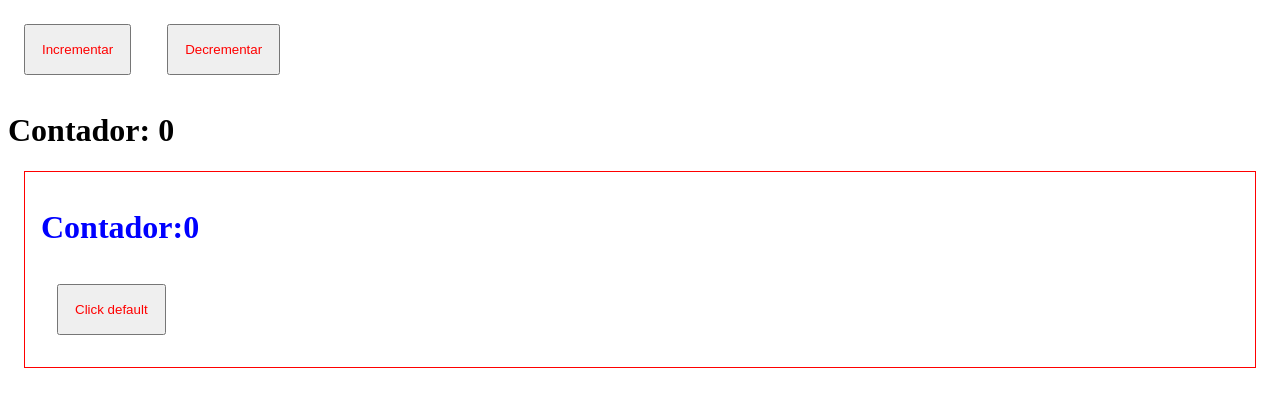
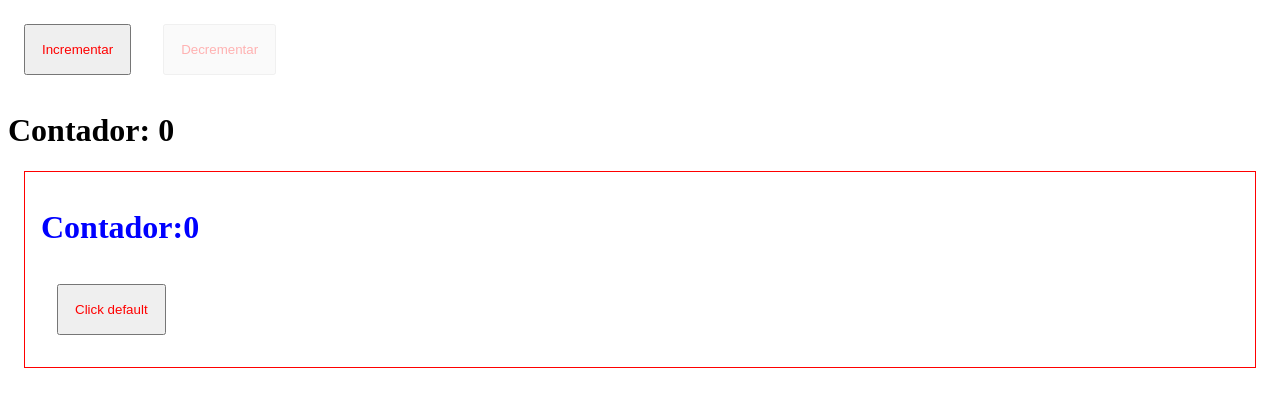
Before and after one commit to Manoel7Oliveira/Curso-React-Serliv, a React (Vite) app in the folder meu-primeiro-react/first-react/: page / in a window 1280 px wide. Shown: the top 406 px of the page. Built offline with nearby package versions, Linux system fonts and the light colour scheme.

Commit message:
Mudando o valor do cont com useState

```diff
--- a/meu-primeiro-react/first-react/src/App-3-reatividade.jsx
+++ b/meu-primeiro-react/first-react/src/App-3-reatividade.jsx
@@ -8,24 +8,24 @@ function App() {
     function incrementar() {
         // contador++
         // console.log("Contador:", contador)
-
-
-
-        hook[1](hook[0] + 1)
-
-
+        // hook[1](hook[0] + 1)
+        setCont(cont + 1);
     }
 
-    const hook = useState(0)
-    console.log(hook)
+    //const hook = useState(0) // retorna um array com dois valores,o primeiro valor é o valor da variavel
+    // O segundo valor é uma função que sera usada para alterar o valor ou estado da variavel
+
+    const [cont, setCont] = useState(0)
+    // console.log(changeValue)
 
     return (
         <>
-            <Button text="Incrementar" onClique={incrementar} />  {/*importei o button do arquivo Button.jsx*/}
-            <Button text="Decrementar" />
-            <h1>Contador: {hook[0]}</h1>
+            {/*<Button text="Incrementar" onClique={incrementar} />*/}  {/*importei o button do arquivo Button.jsx*/}
+            <Button disable={cont >= 20} text="Incrementar" onClique={() => { setCont(cont + 1) }} />
+            <Button disable={cont <= 0} text="Decrementar" onClique={() => { setCont(cont - 1) }} />
+            <h1>Contador: {cont}</h1>
 
-            <Card titulo={'Contador:' + hook[0]}/>
+            <Card titulo={'Contador:' + cont} />
 
         </>
     )
--- a/meu-primeiro-react/first-react/src/Componentes/Button/button.jsx
+++ b/meu-primeiro-react/first-react/src/Componentes/Button/button.jsx
@@ -13,6 +13,7 @@ function Button({ text = "Click default", disable = '', onClique }) {
         if (onClique && typeof onClique === 'function') {
             onClique();
         }
+
     }
 
     return (
```
